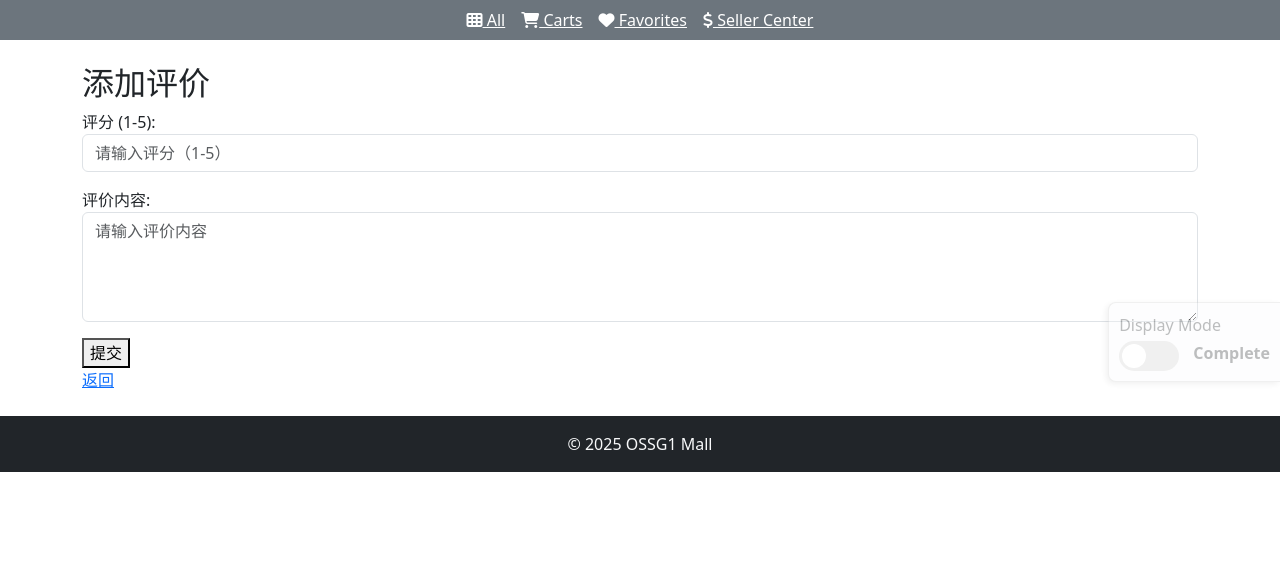
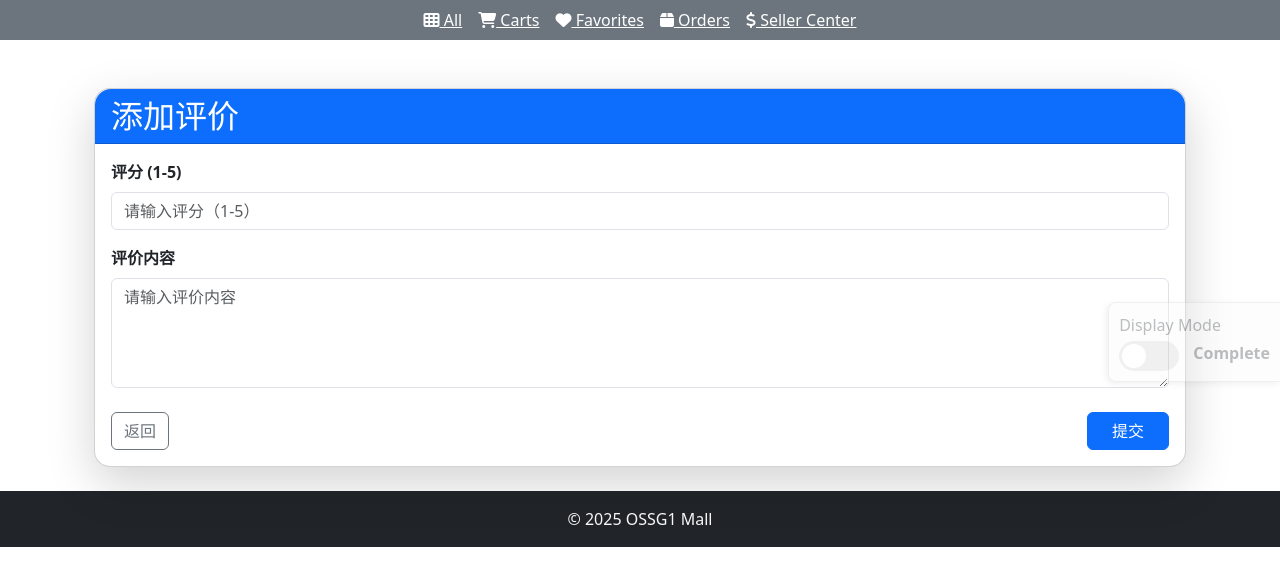
Before and after one commit to DurianLT/Online-Shopping-System-Group-1, a Django app: page /review/create/1/ in a window 1280 px wide. Shown: the part 58-644 px from the top of the page. Run offline with Django 5.2, Linux system fonts and the light colour scheme; a user stored in the database is signed in; tables that the repository leaves empty hold one stand-in row (values such as "Sample post").

Commit message:
前端界面优化

```diff
--- a/OSSG1/templates/base.html
+++ b/OSSG1/templates/base.html
@@ -191,6 +191,7 @@
             <a href="{% url 'product-list' %}" class="text-white"><i class="fas fa-th"></i> All</a>
             <a href="{% url 'cart_list' %}" class="text-white"><i class="fas fa-shopping-cart"></i> Carts</a>
             <a href="{% url 'wishlist' %}" class="text-white"><i class="fas fa-heart"></i> Favorites</a>
+            <a href="{% url 'order_list' %}" class="text-white"><i class="fas fa-box"></i> Orders</a>
             <a href="{% url 'merchant:dashboard' %}" class="text-white"><i class="fas fa-dollar-sign"></i> Seller Center</a>
         </div>
     </div>
--- a/OSSG1/templates/reviews/review_form.html
+++ b/OSSG1/templates/reviews/review_form.html
@@ -1,10 +1,35 @@
 {% extends 'base.html' %}
+
 {% block content %}
-  <h2>{% if form.instance.pk %}编辑评价{% else %}添加评价{% endif %}</h2>
-  <form method="post">
-    {% csrf_token %}
-    {{ form.as_p }}
-    <button type="submit">提交</button>
-  </form>
-  <a href="javascript:history.back()">返回</a>
+<div class="container mt-5">
+  <div class="card shadow-lg rounded-4">
+    <div class="card-header bg-primary text-white rounded-top-4">
+      <h2 class="mb-0">
+        {% if form.instance.pk %}编辑评价{% else %}添加评价{% endif %}
+      </h2>
+    </div>
+    <div class="card-body">
+      <form method="post">
+        {% csrf_token %}
+        {% for field in form %}
+          <div class="mb-3">
+            <label for="{{ field.id_for_label }}" class="form-label fw-bold">
+              {{ field.label }}
+            </label>
+            {{ field }}
+            {% if field.errors %}
+              <div class="text-danger small mt-1">
+                {{ field.errors|striptags }}
+              </div>
+            {% endif %}
+          </div>
+        {% endfor %}
+        <div class="d-flex justify-content-between mt-4">
+          <a href="javascript:history.back()" class="btn btn-outline-secondary">返回</a>
+          <button type="submit" class="btn btn-primary px-4">提交</button>
+        </div>
+      </form>
+    </div>
+  </div>
+</div>
 {% endblock %}
```
